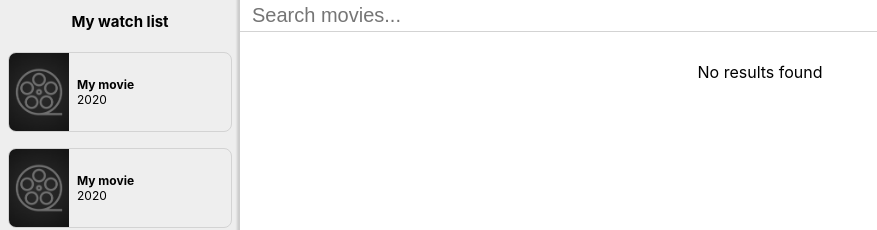
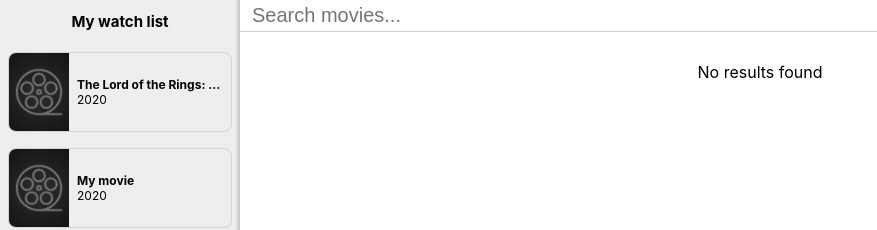
Before and after one commit to jmvallejo/movie-watchlist, a React (Create React App) app: page / in a window 1280 px wide. Shown: the top 230 px of the page, without its empty margins (0-877 px from the left). Built offline with nearby package versions, Linux system fonts and the light colour scheme.

Commit message:
Adjust Watchlist styles

```diff
--- a/src/components/Watchlist.jsx
+++ b/src/components/Watchlist.jsx
@@ -7,10 +7,10 @@ const Watchlist = () => {
     <section className='Watchlist'>
       <h1>My watch list</h1>
       <section className='movies'>
-        <div className='movie'>
+        <div className='movie' title={`Remove The Lord of the Rings: The Fellowship of the Ring`}>
           <div className='poster' style={{ backgroundImage: `url(${defaultPoster})` }} />
           <div className='info'>
-            <div className='title'>{'My movie'}</div>
+            <div className='title'>{'The Lord of the Rings: The Fellowship of the Ring'}</div>
             <div className='year'>{2020}</div>
           </div>
         </div>
--- a/src/components/Watchlist.scss
+++ b/src/components/Watchlist.scss
@@ -32,6 +32,7 @@
       }
 
       .poster {
+        flex-shrink: 0;
         background-size: cover;
         background-position: center;
         height: 100%;
@@ -43,8 +44,10 @@
         flex-direction: column;
         justify-content: center;
         align-items: flex-start;
+        flex-grow: 1;
         font-size: 1.2rem;
         padding: 0.8rem;
+        width: 10rem;
 
         .title {
           font-weight: bold;
```
